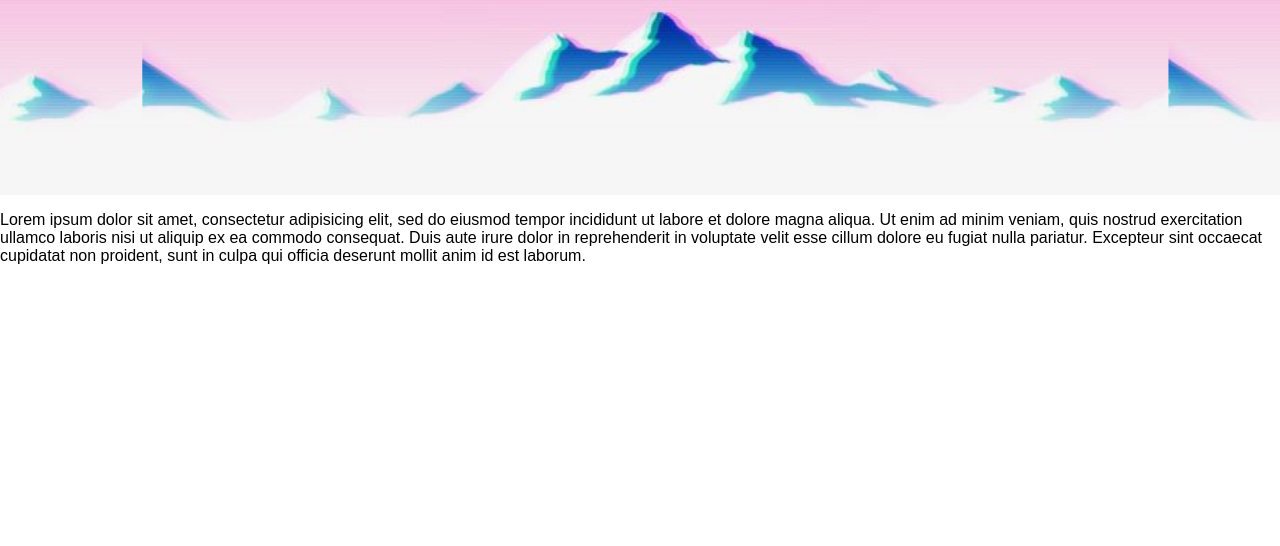
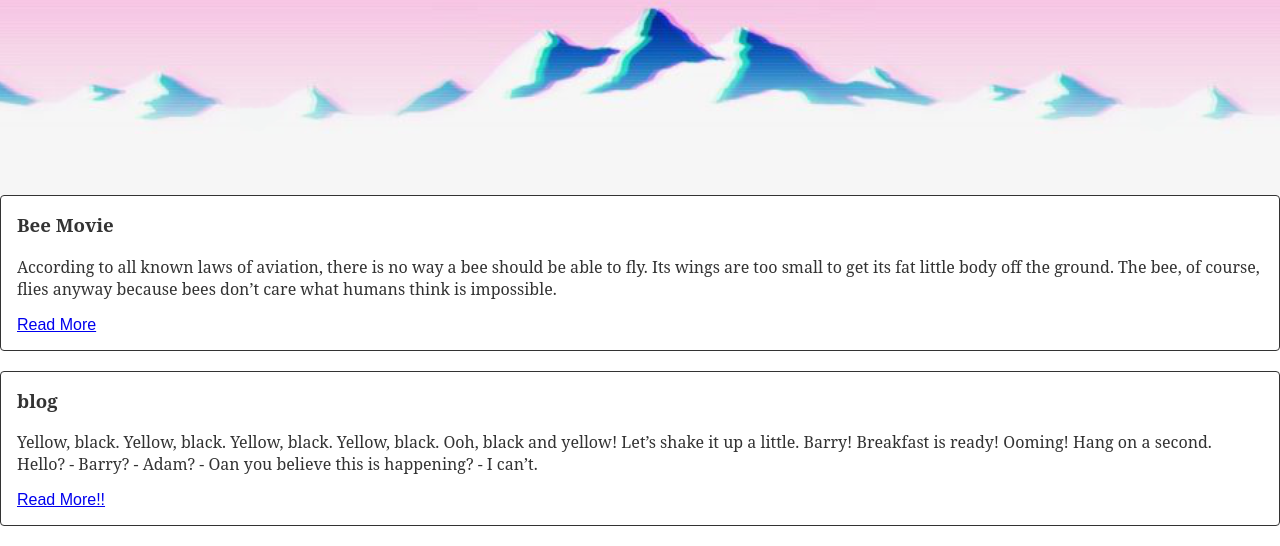
Before and after one commit to DannMcC/portfolio-new, a React app: page / in a window 1280 px wide. Shown: the part 445-991 px from the top of the page. Before the commit the page ends 800 px from the top, so only its background shows below. Built offline with nearby package versions, Linux system fonts and the light colour scheme; some packages are replaced by stand-ins of ours; no server answers.

Commit message:
wireframed

```diff
--- a/src/components/App.js
+++ b/src/components/App.js
@@ -36,7 +36,24 @@
         </div>
       </header>
       <main>
-        <p>Lorem ipsum dolor sit amet, consectetur adipisicing elit, sed do eiusmod tempor incididunt ut labore et dolore magna aliqua. Ut enim ad minim veniam, quis nostrud exercitation ullamco laboris nisi ut aliquip ex ea commodo consequat. Duis aute irure dolor in reprehenderit in voluptate velit esse cillum dolore eu fugiat nulla pariatur. Excepteur sint occaecat cupidatat non proident, sunt in culpa qui officia deserunt mollit anim id est laborum.</p>
+        <div className='blog'>
+          <article>
+            {/* <header style='background-image: url(./dan.png);' /> */}
+            <div>
+              <h3>Bee Movie</h3>
+              <p>According to all known laws of aviation, there is no way a bee should be able to fly. Its wings are too small to get its fat little body off the ground. The bee, of course, flies anyway because bees don’t care what humans think is impossible.</p>
+              <a className='more' href='#'>Read More</a>
+            </div>
+          </article>
+          <article>
+            {/* <header style="background-image: url('https://tctechcrunch2011.files.wordpress.com/2015/04/codecode.jpg?w=738')" /> */}
+            <div>
+              <h3>blog</h3>
+              <p>Yellow, black. Yellow, black. Yellow, black. Yellow, black. Ooh, black and yellow! Let’s shake it up a little. Barry! Breakfast is ready! Ooming! Hang on a second. Hello? - Barry? - Adam? - Oan you believe this is happening? - I can’t.</p>
+              <a className='more' href='#'>Read More!!</a>
+            </div>
+          </article>
+        </div>
       </main>
     </div>
   }
--- a/src/components/App.sass
+++ b/src/components/App.sass
@@ -1,13 +1,14 @@
 header
-  background-image: url('../images/vaporm.jpg')
+  background-image: url('../images/vaporm.png')
   background-size: auto 100%
   background-repeat: repeat-x
+  background-position: bottom
   height: 80vh
   display: flex
   justify-content: center
   align-items: center
   flex-direction: column
-  animation: bgAnim 45s linear infinite
+  animation: bgAnim 2400s linear infinite
 
   .info
     background-color: rgba(255,255,255,0.5)
@@ -25,9 +26,48 @@
     p
       margin: 0
 
+article
+  background-color: #fff
+  color: #333
+  border-radius: 4px
+  position: relative
+  margin-bottom: 20px
+  border: 1px solid #333
+
+  div
+    padding: 1em
+
+
+  header
+    background-color: red
+    background-repeat: no-repeat
+    background-size: cover
+    background-position: center
+    border-radius: 4px 4px 0 0
+    height: 50px
+
+
+  h3
+    font-family: 'Noto serif', serif
+    font-weight: 700
+    margin-top: 0
+
+
+  p
+    font-family: 'Noto serif', serif
+
+
 @keyframes bgAnim
+  // from
+  //   transform: translateX(  0%)
+  // to
+  //   transform: translateX( 100%)
+
   0%
-    background-position: 0 0
+    background-position: 0vw 0
+
+  // 50%
+  //   background-position: 100vw
 
   100%
-    background-position: 100vw
+    background-position: 9000vw 0
```
Also changed, not shown: src/images/vaporm.png (added).
